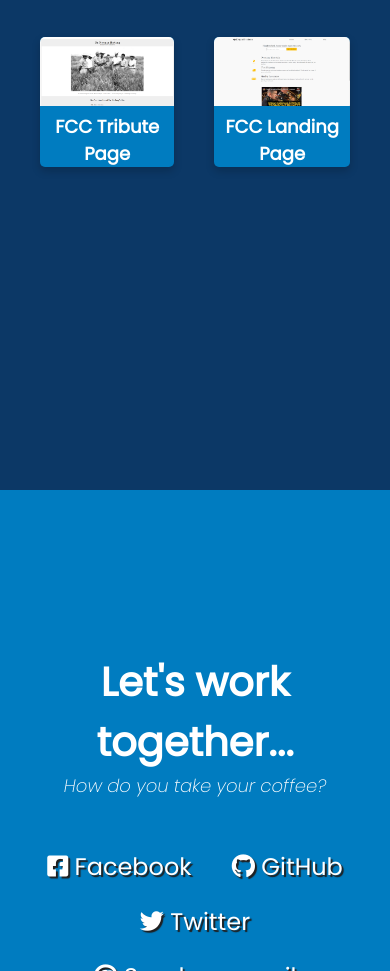
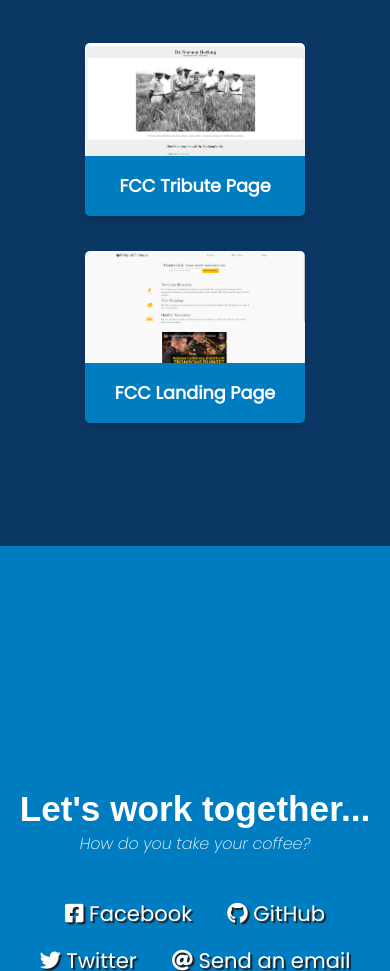
Before and after one commit to rgoshen/fcc-portfolio, a plain HTML site: page index.html in a window 390 px wide. Shown: the part 1029-2000 px from the top of the page. Drawn offline with Linux system fonts and the light colour scheme.

Commit message:
refactored for responsiveness

```diff
--- a/index.html
+++ b/index.html
@@ -88,20 +88,20 @@
         <a
           href="https://www.facebook.com/rick.goshen/"
           target="_blank"
-          class="btn contact-details"
+          class="contact-details"
           ><i class="fab fa-facebook-square"></i> Facebook</a
         >
         <a
           id="profile-link"
           href="https://github.com/rgoshen"
           target="_blank"
-          class="btn contact-details"
+          class="contact-details"
           ><i class="fab fa-github"></i> GitHub</a
         >
         <a
           href="https://twitter.com/RickGoshen"
           target="_blank"
-          class="btn contact-details"
+          class="contact-details"
           ><i class="fab fa-twitter"></i> Twitter</a
         >
         <a href="mailto:example@example.com" class="btn contact-details"
--- a/style.css
+++ b/style.css
@@ -24,18 +24,55 @@
 }
 
 html {
-  font-size: 10px;
+  /*
+  Set font size for easy rem calculations
+  default document font size = 16px, 1rem = 16px, 100% = 16px
+  (100% / 16px) * 10 = 62.5%, 1rem = 10px, 62.5% = 10px
+  */
+  font-size: 62.5%;
   scroll-behavior: smooth;
 }
 
 body {
   font-family: "Poppins", sans-serif;
   font-size: 1.8rem;
+  font-weight: 400;
+  line-height: 1.4;
+}
+
+h1,
+h2 {
+  font-family: "Raleway", sans-serif;
+  font-weight: 700;
+  text-align: center;
+}
+
+h1 {
+  font-size: 6rem;
+}
+
+h2 {
+  font-size: 4.2rem;
+}
+
+ul {
+  list-style: none;
+}
+
+a {
+  text-decoration: none;
+  color: var(--main-white);
+}
+
+img {
+  display: block;
+  width: 100%;
 }
 
 /* Nav */
 #navbar {
   background-color: black;
+  box-shadow: 0 2px 0 rgba(0, 0, 0, 0.4);
   display: flex;
   justify-content: flex-end;
   position: fixed;
@@ -52,7 +89,7 @@ body {
 
 .item {
   display: block;
-  font-size: 2rem;
+  font-size: 2.2rem;
   padding: 2rem;
 }
 
@@ -80,12 +117,14 @@ body {
 
 #welcome-section p {
   color: var(--black);
+  font-size: 3rem;
+  font-weight: 200;
+  font-style: italic;
 }
 
 /* Projects Section */
 #projects {
   background-color: var(--blue);
-  height: 80vh;
   padding: 10rem 2rem;
   text-align: center;
 }
@@ -93,8 +132,8 @@ body {
 .projects-section-title {
   color: var(--gold);
   border-bottom: 0.2rem solid var(--gold);
-  margin-bottom: 2rem;
-  max-width: 640rem;
+  margin: 0 auto 6rem auto;
+  max-width: 640px;
 }
 
 .projects-grid {
@@ -125,10 +164,14 @@ body {
 
 .project-tile img {
   border-radius: 5px 5px 0 0;
+  height: calc(100% - 6.8rem);
+  object-fit: cover;
   width: 100%;
 }
 
 .card-title {
+  font-size: 2rem;
+  padding: 2rem 0.5rem;
   color: var(--gold);
 }
 
@@ -146,7 +189,7 @@ body {
 }
 
 .contact-section-header h2 {
-  font-size: 4rem;
+  font-size: 6rem;
 }
 
 .contact-section-header p {
@@ -172,3 +215,67 @@ body {
 .contact-details:hover {
   transform: translateY(8px);
 }
+
+/* Responsive Font-size */
+
+/* 1200px / 16px = 75em */
+@media (max-width: 75em) {
+  html {
+    font-size: 60%;
+  }
+}
+
+/* 980px / 16px = 61.25em */
+@media (max-width: 61.25em) {
+  html {
+    font-size: 58%;
+  }
+}
+
+/* 460px / 16px = 28.75em */
+@media (max-width: 28.75em) {
+  html {
+    font-size: 55%;
+  }
+}
+
+/* Responsive Navbar */
+
+@media (max-width: 28.75em) {
+  #navbar {
+    justify-content: center;
+  }
+
+  .nav-list {
+    margin: 0 1rem;
+  }
+}
+
+/* Responsive Projects section */
+@media (max-width: 30.625em) {
+  #projects {
+    padding: 6rem 1rem;
+  }
+
+/* Responsive Projects Section Header */
+@media (max-width: 28.75em) {
+  .projects-section-header {
+    font-size: 4rem;
+  }
+}
+
+/* Responsive Projects Grid */
+@media (max-width: 35.81em) {
+  .projects-grid {
+    flex-direction: column;
+    justify-content: center;
+    align-items: center;
+  }
+}
+
+/* Responsive Contact Section Header */
+@media (max-width: 28.75em) {
+  .contact-section-header h2 {
+    font-size: 4rem;
+  }
+}
```
